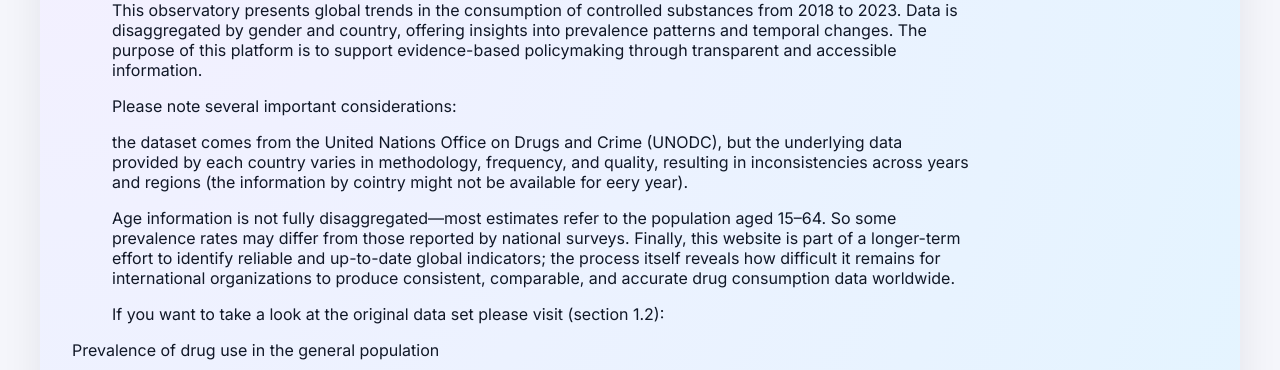
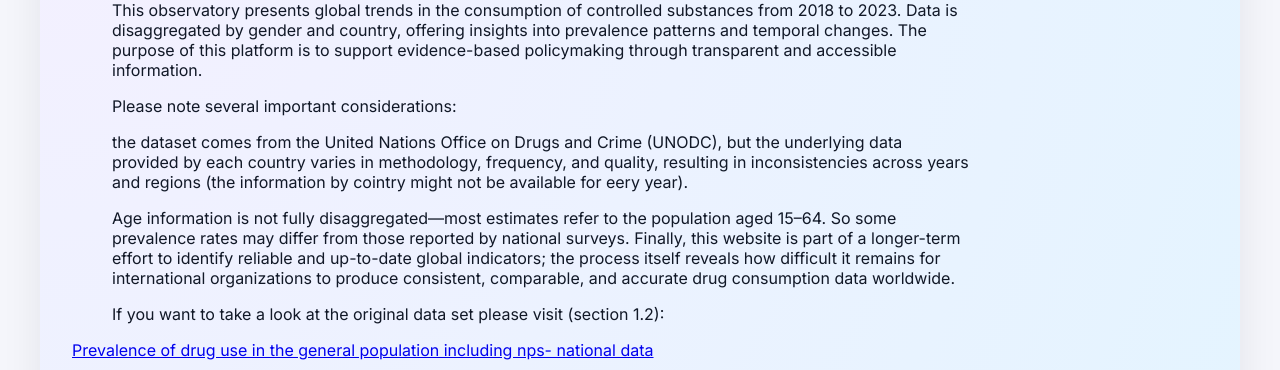
Before and after one commit to mjreyes13/Data-Vizualizacion-CAPP-30239, a plain HTML site: page interactive_project/final_version/index.html in a window 1280 px wide. Shown: the part 132-502 px from the top of the page. Drawn offline with nearby package versions, Linux system fonts and the light colour scheme; no server answers.

Commit message:
last updates with links

```diff
--- a/interactive_project/final_version/index.html
+++ b/interactive_project/final_version/index.html
@@ -55,7 +55,7 @@
             <ul>
            If you want to take a look at the original data set please visit (section 1.2):
            </ul>
-           <A ref="https://www.unodc.org/unodc/en/data-and-analysis/world-drug-report-2025-annex.html">Prevalence of drug use in the general population</a>
+           <a href="https://www.unodc.org/unodc/en/data-and-analysis/world-drug-report-2025-annex.html">Prevalence of drug use in the general population including nps- national data</a>
             </ul>
         </p>
 
```
